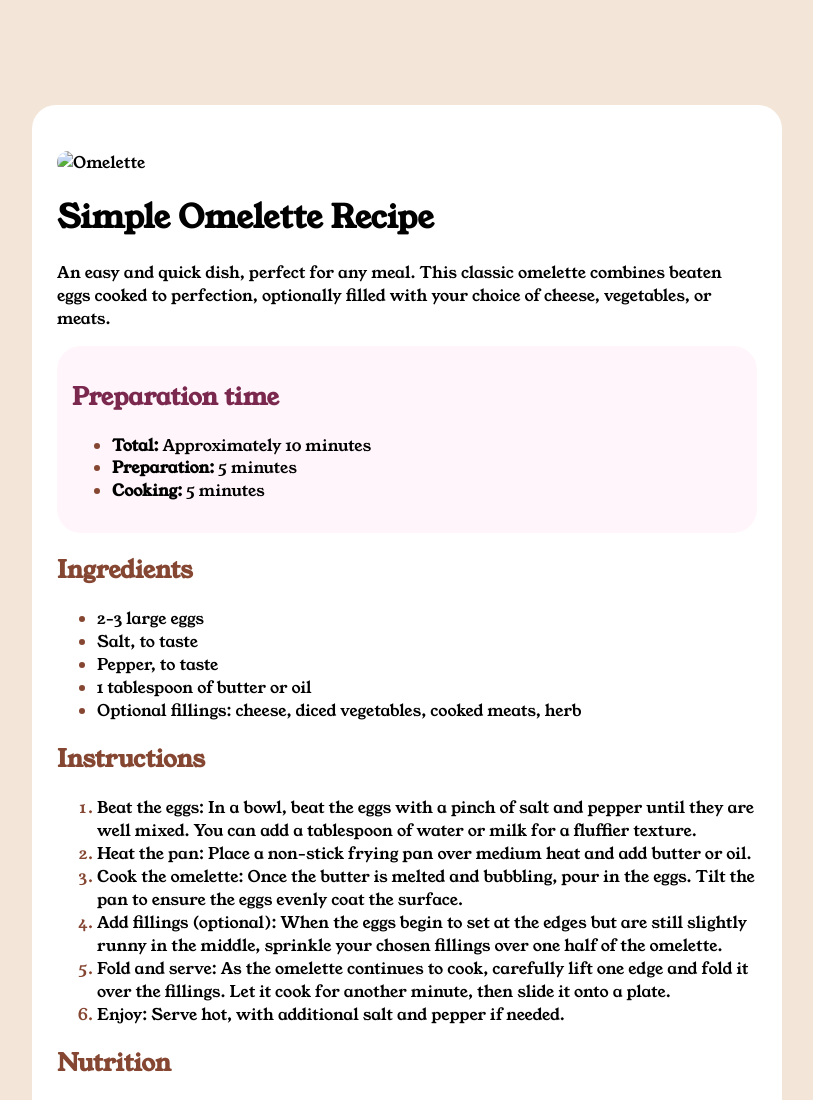
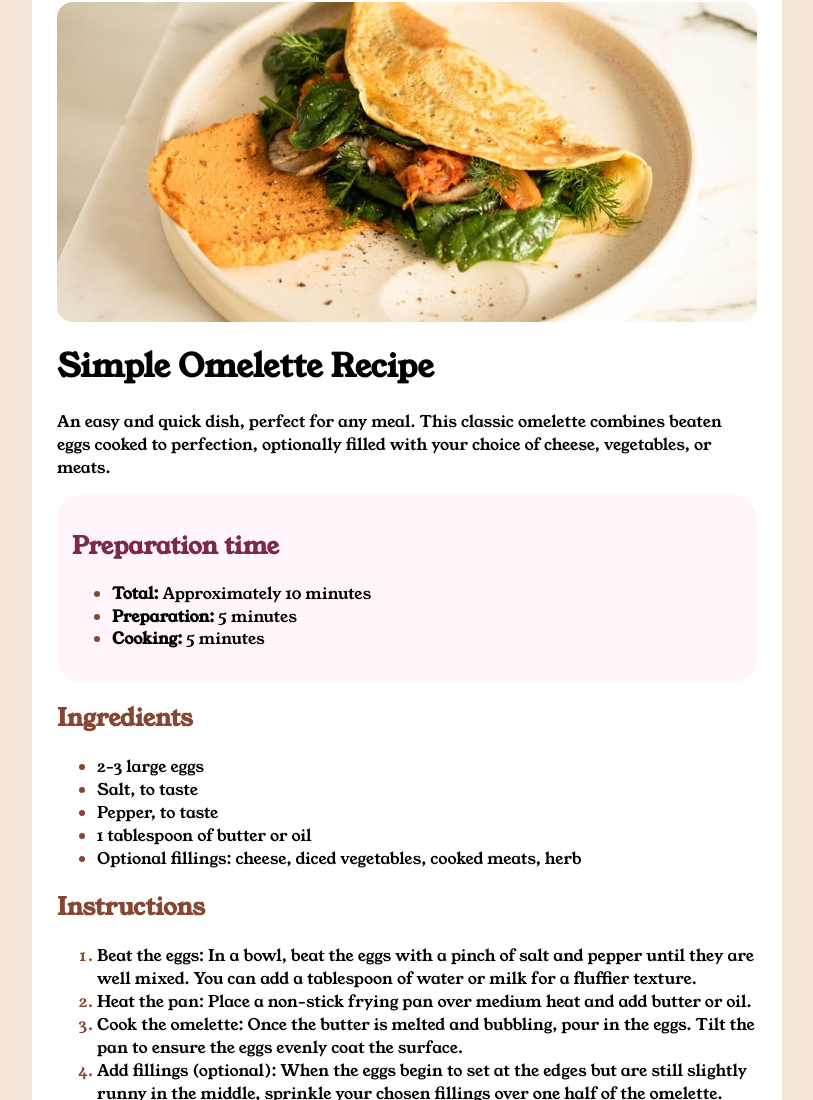
Before and after one commit to sapWRLD/Recepi-main-page-PRACTICE, a plain HTML site: page index.html in a window 1280 px wide. Shown: the top 1100 px of the page, without its empty margins (233-1046 px from the left). Drawn offline with Linux system fonts and the light colour scheme.

Commit message:
Update index.html

```diff
--- a/index.html
+++ b/index.html
@@ -18,7 +18,7 @@
 </head>
 <body>
   <div class="container">
-    <img src="assets/images/image-omelette.jpeg" alt="Omelette" class="image">
+    <img src="image-omelette.jpeg" alt="Omelette" class="image">
     <h1>Simple Omelette Recipe</h1>
     <p>An easy and quick dish, perfect for any meal. This classic omelette combines beaten eggs cooked to perfection, optionally filled with your choice of cheese, vegetables, or meats.</p>
 
```
